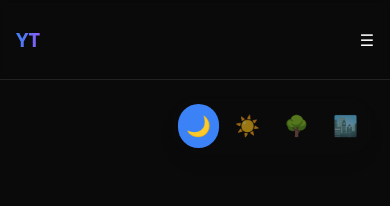
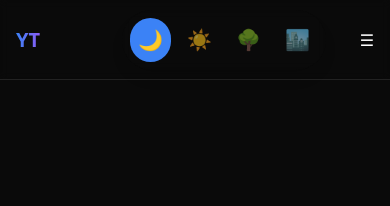
Before and after one commit to tiwaryash/portfolio, a Next.js app: page / in a window 390 px wide. Shown: the top 206 px of the page. Built offline with nearby package versions, Linux system fonts and the light colour scheme.

Commit message:
sidebar adjustment for mobile for better layout option

```diff
--- a/src/components/Navigation.tsx
+++ b/src/components/Navigation.tsx
@@ -92,39 +92,29 @@ export function Navigation() {
         </div>
       </div>
 
-      {/* Mobile sidebar overlay */}
+      {/* Mobile menu - horizontal below navbar */}
       {isOpen && (
         <div
-          className="fixed inset-0 bg-black bg-opacity-50 z-30"
+          className="fixed top-20 left-0 right-0 bg-background border-b border-text/10 z-30"
           onClick={() => setIsOpen(false)}
         >
-          {/* Sidebar content */}
           <div
-            className="absolute top-0 right-0 w-64 h-full bg-background border-l border-text/10 p-4"
+            className="w-full px-4 py-3 bg-background"
             onClick={(e) => e.stopPropagation()}
           >
-            <div className="flex justify-between items-center mb-6">
-              <h2 className="text-lg font-bold text-text">Index</h2>
-              <button
-                onClick={() => setIsOpen(false)}
-                className="text-text/60 hover:text-text"
-              >
-                ✕
-              </button>
-            </div>
-            <div className="flex flex-col space-y-4">
+            <div className="flex flex-wrap gap-2 justify-center">
               {sections.map((section) => (
                 <Link
                   key={section.name}
                   href={section.href}
                   onClick={() => setIsOpen(false)}
-                  className={`flex items-center px-3 py-2 rounded-md text-sm font-medium transition-colors ${
+                  className={`flex items-center px-4 py-2 rounded-md text-sm font-medium transition-colors ${
                     activeSection === section.name
-                      ? 'text-primary'
-                      : 'text-text/60 hover:text-text'
+                      ? 'text-primary bg-text/5'
+                      : 'text-text/60 hover:text-text hover:bg-text/5'
                   }`}
                 >
-                  <span className="mr-3">{section.icon}</span>
+                  <span className="mr-2">{section.icon}</span>
                   <span>{section.name}</span>
                 </Link>
               ))}
--- a/src/components/ThemeSwitcher.tsx
+++ b/src/components/ThemeSwitcher.tsx
@@ -5,6 +5,7 @@ import { themes } from '@/lib/theme';
 import { motion } from 'framer-motion';
 import { useRef } from 'react';
 import { useSidebarStore } from '@/store/sidebarStore';
+import { usePathname } from 'next/navigation';
 
 const themeOptions = [
   { icon: '🌙', value: 'dark' as const, label: 'Dark Mode' },
@@ -24,6 +25,19 @@ export function ThemeSwitcher() {
   const { currentTheme, setTheme } = useThemeStore();
   const { isOpen } = useSidebarStore();
   const audioRef = useRef<HTMLAudioElement | null>(null);
+  const pathname = usePathname();
+  const isMobile = typeof window !== 'undefined' && window.innerWidth < 768;
+
+  const getPosition = () => {
+    if (isMobile ) {
+      return isOpen
+        ? 'top-auto bottom-24 left-1/2 -translate-x-1/2'
+        : 'top-0 right-16 h-20 items-center';
+    }
+    return isOpen
+      ? 'top-auto bottom-24 left-1/2 -translate-x-1/2'
+      : 'top-24 right-4';
+  };
 
   const playSound = (theme: keyof typeof soundEffects) => {
     if (audioRef.current) {
@@ -38,11 +52,7 @@ export function ThemeSwitcher() {
   };
 
   return (
-    <div className={`fixed z-50 transition-all duration-300 ${
-      isOpen
-        ? 'top-auto bottom-24 left-1/2 -translate-x-1/2'
-        : 'top-24 right-4'
-    }`}>
+    <div className={`fixed z-50 transition-all duration-300 flex ${getPosition()}`}>
       <div className="flex gap-2 p-2 bg-background/80 backdrop-blur-sm rounded-full shadow-lg">
         {themeOptions.map((theme) => (
           <motion.button
```
